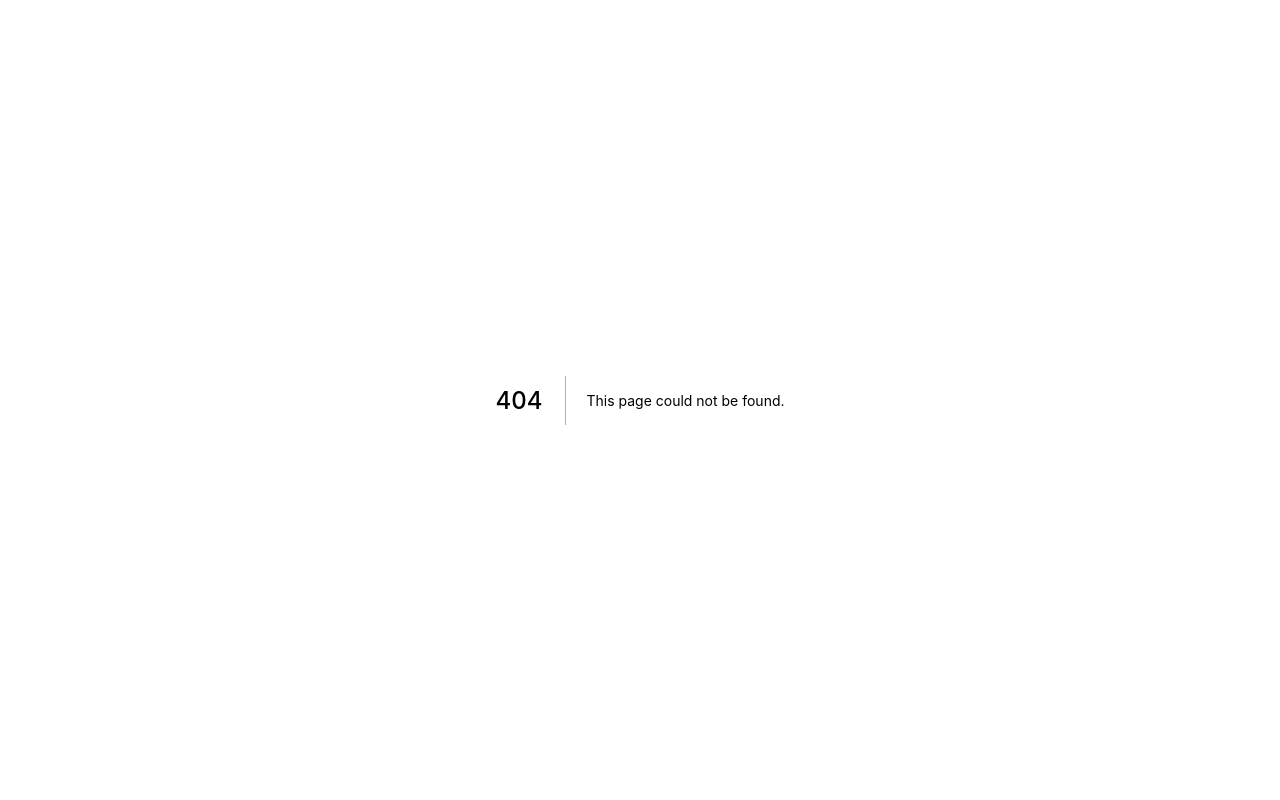
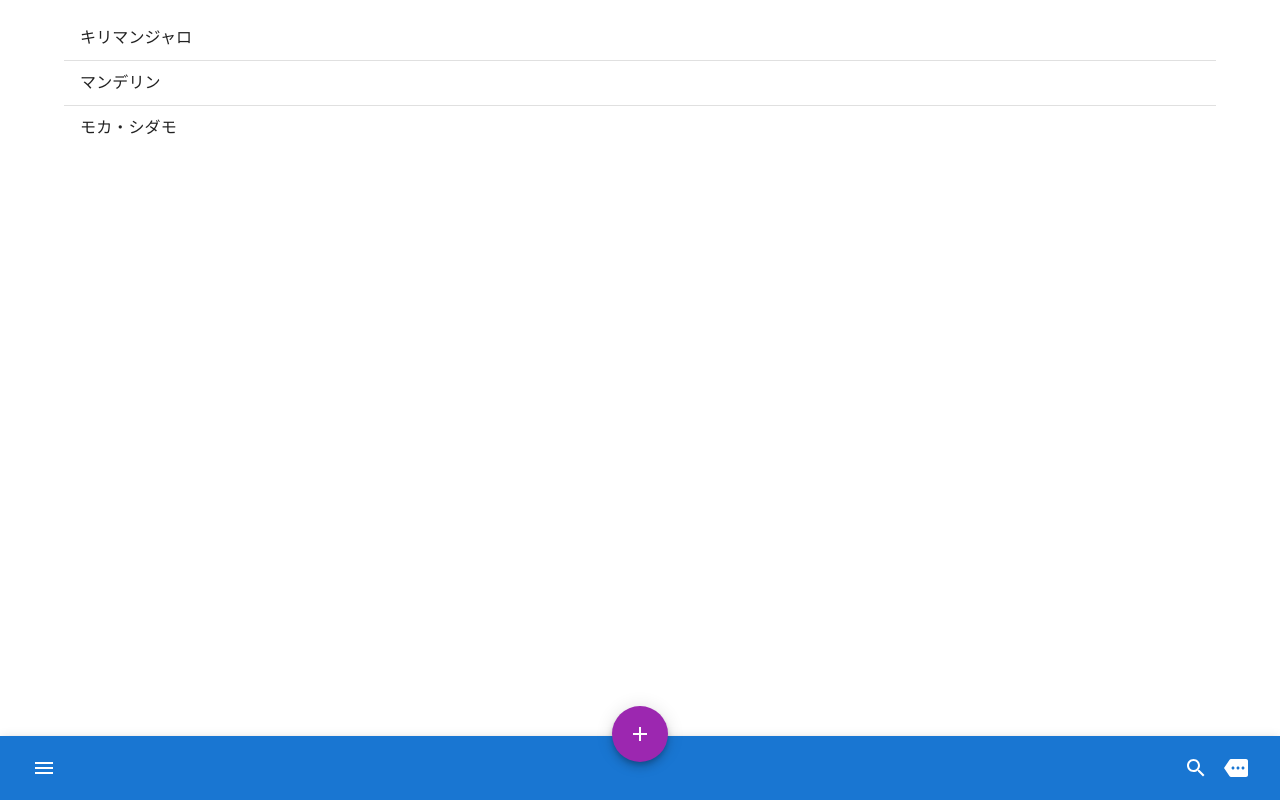
Before and after one commit to Yuji-207/coffee, a Next.js app in the folder web/: page /beans in a window 1280 px wide. Before the commit this address had no page. Built offline with nearby package versions, Linux system fonts and the light colour scheme.

Commit message:
feat: /beansを実装

```diff
--- /dev/null
+++ b/web/pages/beans/index.jsx
@@ -0,0 +1,90 @@
+import { useState } from 'react';
+
+import Head from 'next/head'
+
+import {
+  Button,
+  Container,
+  CssBaseline,
+  Divider,
+  List,
+  ListItem,
+  ListItemButton,
+  TextField,
+  Typography,
+} from '@mui/material';
+
+import BottomBar from '../../sections/BottomBar';
+
+
+const items = [
+  {
+    name: 'キリマンジャロ',
+  },
+  {
+    name: 'マンデリン',
+  },
+  {
+    name: 'モカ・シダモ',
+  },
+];
+
+
+export default function Beans() {
+
+  const [modalOpen, setModalOpen] = useState(false);
+
+  const handleClick = () => {
+    setModalOpen(!modalOpen);
+  }
+  return (
+    <>
+      <Head>
+        <title>coffee</title>
+        {/* Responsive meta tag */}
+        <meta name="viewport" content="initial-scale=1, width=device-width" />
+        <link rel="icon" href="/favicon.ico" />
+        {/* Roboto font */}
+        <link
+          rel="stylesheet"
+          href="https://fonts.googleapis.com/css?family=Roboto:300,400,500,700&display=swap"
+        />
+        {/* Font icons */}
+        <link
+          rel="stylesheet"
+          href="https://fonts.googleapis.com/icon?family=Material+Icons"
+        />
+      </Head>
+      <CssBaseline />
+      <Container sx={{py: 2}} fixed>
+        {modalOpen ? (
+          <>
+            <Typography variant="h6">豆の情報を入力してください</Typography>
+            <TextField
+              label="豆の名前"
+              variant="outlined"
+              sx={{minWidth: 1, my: 3}}
+            />
+            <Button variant="contained" fullWidth>決定</Button>
+          </>
+        ) : (
+          <List disablePadding>
+            {items.map((item, i) => (
+              <>
+                {i > 0 && (
+                  <Divider component="li" />
+                )}
+                <ListItem key={i} disablePadding>
+                  <ListItemButton component="a" href="#simple-list">
+                    <Typography variant="subtitle1">{item.name}</Typography>
+                  </ListItemButton>
+                </ListItem>
+              </>
+            ))}
+          </List>
+        )}
+      </Container>
+      <BottomBar open={modalOpen} onClick={handleClick} />
+    </>
+  )
+}
```
